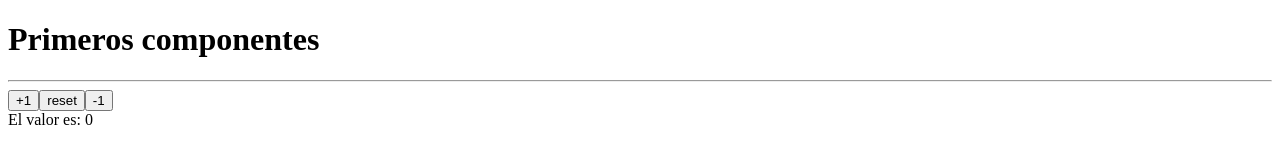
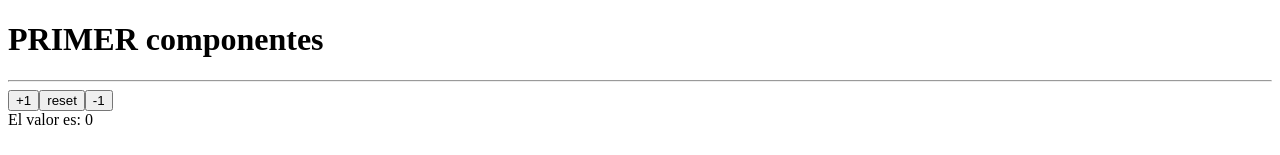
Before and after one commit to adanfrancisco/2026-eest2-componente, a React (Vite) app: page / in a window 1280 px wide. Shown: the top 155 px of the page. Built offline with nearby package versions, Linux system fonts and the light colour scheme.

Commit message:
CAMBIE TITULO

```diff
--- a/src/App.jsx
+++ b/src/App.jsx
@@ -28,7 +28,7 @@ import CustomHeader from "./componentes/customHeader";
 
   return (
     <>
-      <h1>Primeros componentes</h1>
+      <h1>PRIMER componentes</h1>
       <hr />
       <button onClick={suMando}>+1 </button>
       <button onClick={reset}>reset </button>
```
